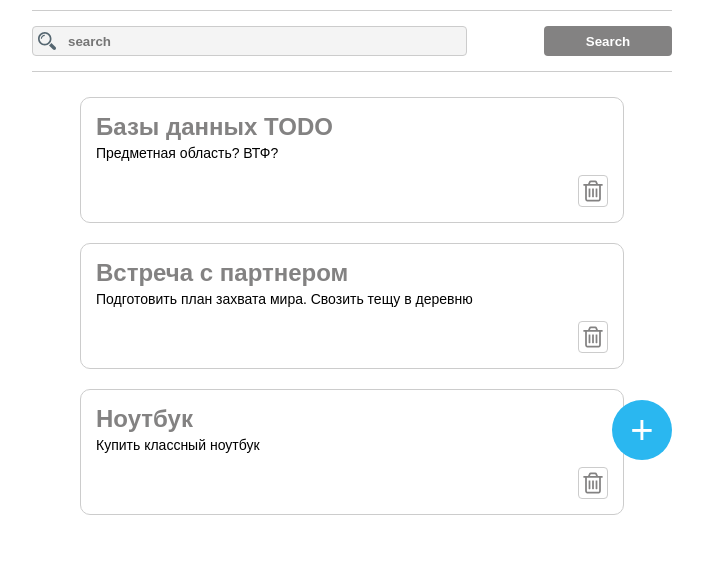
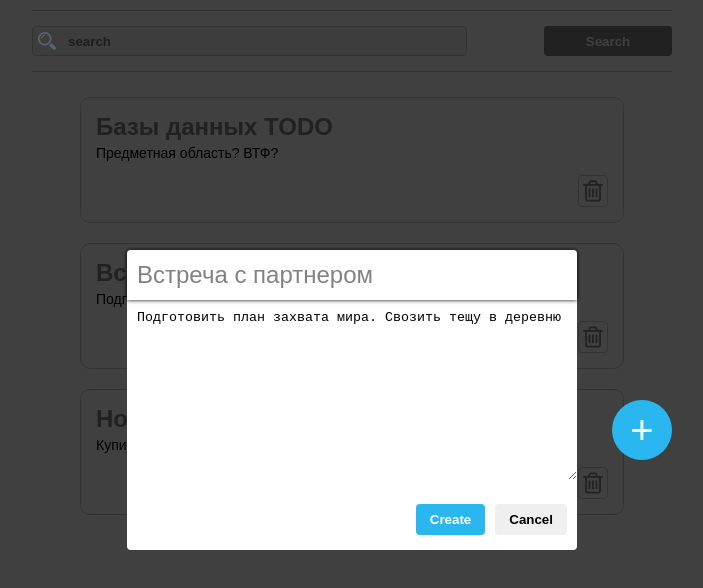
Before and after one commit to krikun1983/todo-react-redux-thunk-ts-node-express-mongobd-js, a React (Create React App) app in the folder 07_react_intro/07_react_intro/: page / in a window 1280 px wide. Both pictures are taken after a click on the item 640 px from the left and 306 px from the top of the page. Shown: the top 588 px of the page, without its empty margins (288-991 px from the left). Built offline with nearby package versions, Linux system fonts and the light colour scheme.

Commit message:
feat: add modal-update

```diff
--- a/07_react_intro/07_react_intro/src/components/main/index.tsx
+++ b/07_react_intro/07_react_intro/src/components/main/index.tsx
@@ -3,9 +3,17 @@ import NotesBody from './notes-body';
 import style from './Main.module.scss';
 import BtnAddNote from './btn-add-note';
 import Modal from './modal';
+import { DataNotes } from '../../store/types/notes';
 
 const Main: React.FC = () => {
   const [isModalAddShow, setModalAddShow] = useState<boolean>(false);
+  const [isModalUpdateShow, setModalUpdateShow] = useState<boolean>(false);
+  const [notes, setNotes] = useState<DataNotes>();
+
+  const onOpenNotes = (note: DataNotes) => {
+    setModalUpdateShow(true);
+    setNotes(note);
+  };
 
   const onShowModalAdd = () => {
     setModalAddShow(true);
@@ -13,13 +21,15 @@ const Main: React.FC = () => {
 
   const onCloseModalAdd = () => {
     setModalAddShow(false);
+    setModalUpdateShow(false);
   };
 
   return (
     <main className={style.main}>
-      <NotesBody />
+      <NotesBody onOpenNotes={onOpenNotes} />
       <BtnAddNote onShowModalAdd={onShowModalAdd} />
       {isModalAddShow ? <Modal onCloseModalAdd={onCloseModalAdd} /> : ''}
+      {isModalUpdateShow ? <Modal onCloseModalAdd={onCloseModalAdd} notes={notes} /> : ''}
     </main>
   );
 };
--- a/07_react_intro/07_react_intro/src/components/main/modal/Modal.module.scss
+++ b/07_react_intro/07_react_intro/src/components/main/modal/Modal.module.scss
@@ -17,7 +17,6 @@
   height: 300px;
   background-color: $color-white;
   border-radius: $border-radius-small;
-  outline: 1px solid red;
   transform: translate(-50%, -50%);
 
   &__input {
--- a/07_react_intro/07_react_intro/src/components/main/modal/index.tsx
+++ b/07_react_intro/07_react_intro/src/components/main/modal/index.tsx
@@ -1,11 +1,13 @@
 import React, { FormEvent } from 'react';
+import { DataNotes } from '../../../store/types/notes';
 import style from './Modal.module.scss';
 
 interface Props {
   onCloseModalAdd: () => void;
+  notes?: DataNotes;
 }
 
-const Modal: React.FC<Props> = ({ onCloseModalAdd }) => {
+const Modal: React.FC<Props> = ({ onCloseModalAdd, notes }) => {
   const handleSubmit = (e: FormEvent<HTMLFormElement>) => {
     e.preventDefault();
     console.log('add nodes');
@@ -14,8 +16,17 @@ const Modal: React.FC<Props> = ({ onCloseModalAdd }) => {
   return (
     <div className={style.form_add__container}>
       <form className={style.form_add} onSubmit={handleSubmit}>
-        <input type="text" className={style.form_add__input} placeholder="Enter title" />
-        <textarea className={style.form_add__text} placeholder="note text" />
+        <input
+          type="text"
+          className={style.form_add__input}
+          placeholder="Enter title"
+          defaultValue={notes?.header ? notes.header : ''}
+        />
+        <textarea
+          className={style.form_add__text}
+          placeholder="note text"
+          defaultValue={notes?.text ? notes.text : ''}
+        />
         <div className={style.form_add__btns}>
           <button className={style.form_add__btns_create} type="submit">
             Create
--- a/07_react_intro/07_react_intro/src/components/main/notes-body/index.tsx
+++ b/07_react_intro/07_react_intro/src/components/main/notes-body/index.tsx
@@ -1,14 +1,15 @@
 import React from 'react';
 import useTypeSelector from '../../../store/hooks/useTypeSelector';
+import { DataNotes } from '../../../store/types/notes';
 import Notes from './notes';
 import style from './NotesBody.module.scss';
 
-const NotesBody = (): JSX.Element => {
+type Props = {
+  onOpenNotes: (note: DataNotes) => void;
+};
+
+const NotesBody: React.FC<Props> = ({ onOpenNotes }) => {
   const { dataNotesArray } = useTypeSelector(state => state.dataNotesArray);
-
-  const onOpenNotes = () => {
-    console.log('Open Notes');
-  };
 
   return (
     <>
@@ -16,7 +17,7 @@ const NotesBody = (): JSX.Element => {
         {dataNotesArray.map(item => {
           const { id, ...rest } = item;
           return (
-            <li className={style.notes_group__item} onClick={onOpenNotes} key={id}>
+            <li className={style.notes_group__item} onClick={() => onOpenNotes(item)} key={id}>
               <Notes {...rest} />
             </li>
           );
```
